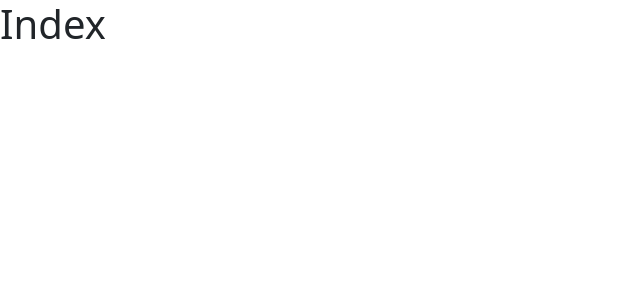
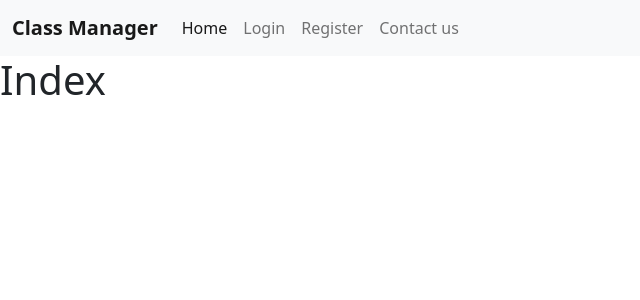
Before and after one commit to okoyekk/coursemanager-project, a Django app: page / in a window 1280 px wide. Shown: the top 300 px of the page, without its empty margins (0-640 px from the left). Run offline with Django 3.2, Linux system fonts and the light colour scheme.

Commit message:
Added navbar to layout and made contact view

```diff
--- /dev/null
+++ b/coursemanager/classmanager/templates/classmanager/contact_us.html
@@ -0,0 +1,5 @@
+{% extends "classmanager/layout.html" %}
+
+{% block body %}
+  <h1>Contact Us</h1>
+{% endblock body %}
--- a/coursemanager/classmanager/templates/classmanager/layout.html
+++ b/coursemanager/classmanager/templates/classmanager/layout.html
@@ -1,16 +1,44 @@
+{% load static %}
+
 <!DOCTYPE html>
 <html lang="en">
+
 <head>
     <meta charset="UTF-8">
     <meta http-equiv="X-UA-Compatible" content="IE=edge">
     <meta name="viewport" content="width=device-width, initial-scale=1.0">
-    {% block title %}
-    <title>Class Manager</title>
-    {% endblock %}
-    <link href="https://cdn.jsdelivr.net/npm/bootstrap@5.0.2/dist/css/bootstrap.min.css" rel="stylesheet" integrity="sha384-EVSTQN3/azprG1Anm3QDgpJLIm9Nao0Yz1ztcQTwFspd3yD65VohhpuuCOmLASjC" crossorigin="anonymous">
+    <title>{% block title %}Class Manager{% endblock %}</title>
+    <link href="https://cdn.jsdelivr.net/npm/bootstrap@5.0.2/dist/css/bootstrap.min.css" rel="stylesheet"
+        integrity="sha384-EVSTQN3/azprG1Anm3QDgpJLIm9Nao0Yz1ztcQTwFspd3yD65VohhpuuCOmLASjC" crossorigin="anonymous">
 </head>
+
 <body>
+    <nav class="navbar navbar-expand-lg navbar-light bg-light">
+        <div class="container-fluid">
+            <a class="navbar-brand" href="{% url 'index' %}"><b>Class Manager</b></a>
+            <button class="navbar-toggler" type="button" data-bs-toggle="collapse"
+                data-bs-target="#navbarSupportedContent" aria-controls="navbarSupportedContent" aria-expanded="false"
+                aria-label="Toggle navigation">
+                <span class="navbar-toggler-icon"></span>
+            </button>
+            <div class="collapse navbar-collapse" id="navbarNavAltMarkup">
+                <div class="navbar-nav">
+                    <a class="nav-link active" aria-current="page" href="{% url 'index' %}">Home</a>
+                    {% if user.is_authenticated %}
+                    <!-- Links for student/instructor specific operations to be inserted later -->
+                    <a class="nav-link" href="{% url 'logout' %}">Logout</a>
+                    {% else %}
+                    <a class="nav-link" href="{% url 'login' %}">Login</a>
+                    <a class="nav-link" href="{% url 'register' %}">Register</a>
+                    {% endif %}
+                    <!-- Contact page to be implemented later -->
+                    <a class="nav-link" href="{% url 'contact_us' %}">Contact us</a>
+                </div>
+            </div>
+        </div>
+    </nav>
     {% block body%}
     {% endblock %}
 </body>
+
 </html>
--- a/coursemanager/classmanager/urls.py
+++ b/coursemanager/classmanager/urls.py
@@ -6,5 +6,6 @@ urlpatterns = [
     path("", views.index, name="index"),
     path("login", views.login_view, name="login"),
     path("logout", views.logout_view, name="logout"),
-    path("register", views.register, name="register")
+    path("register", views.register, name="register"),
+    path("contact_us", views.contact_us, name="contact_us")
     ]
--- a/coursemanager/classmanager/views.py
+++ b/coursemanager/classmanager/views.py
@@ -20,3 +20,7 @@ def logout_view(request):
 
 def register(request):
     return render(request, "classmanager/register.html")
+
+
+def contact_us(request):
+    return render(request, "classmanager/contact_us.html")
```
Also changed, not shown: 1 other file.
